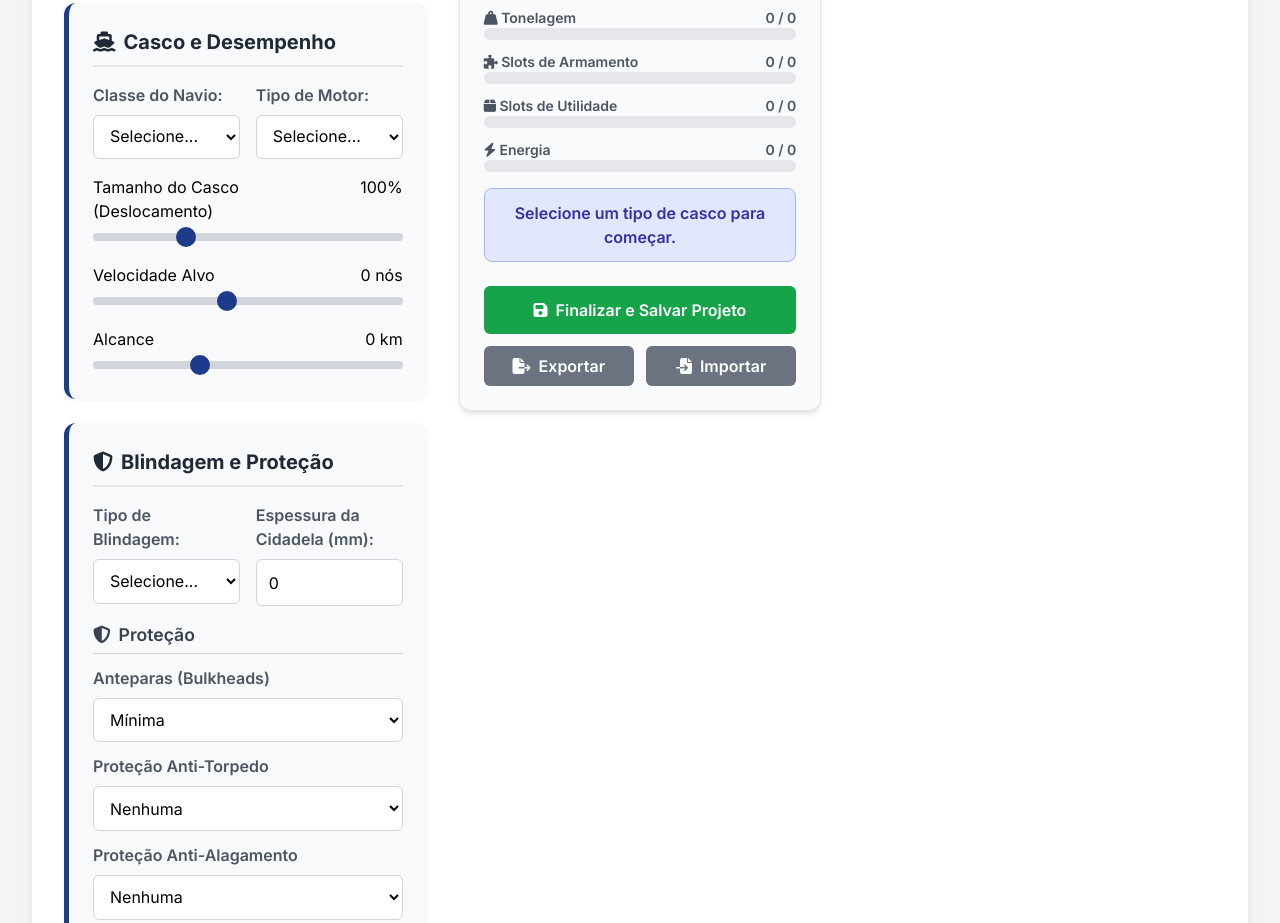
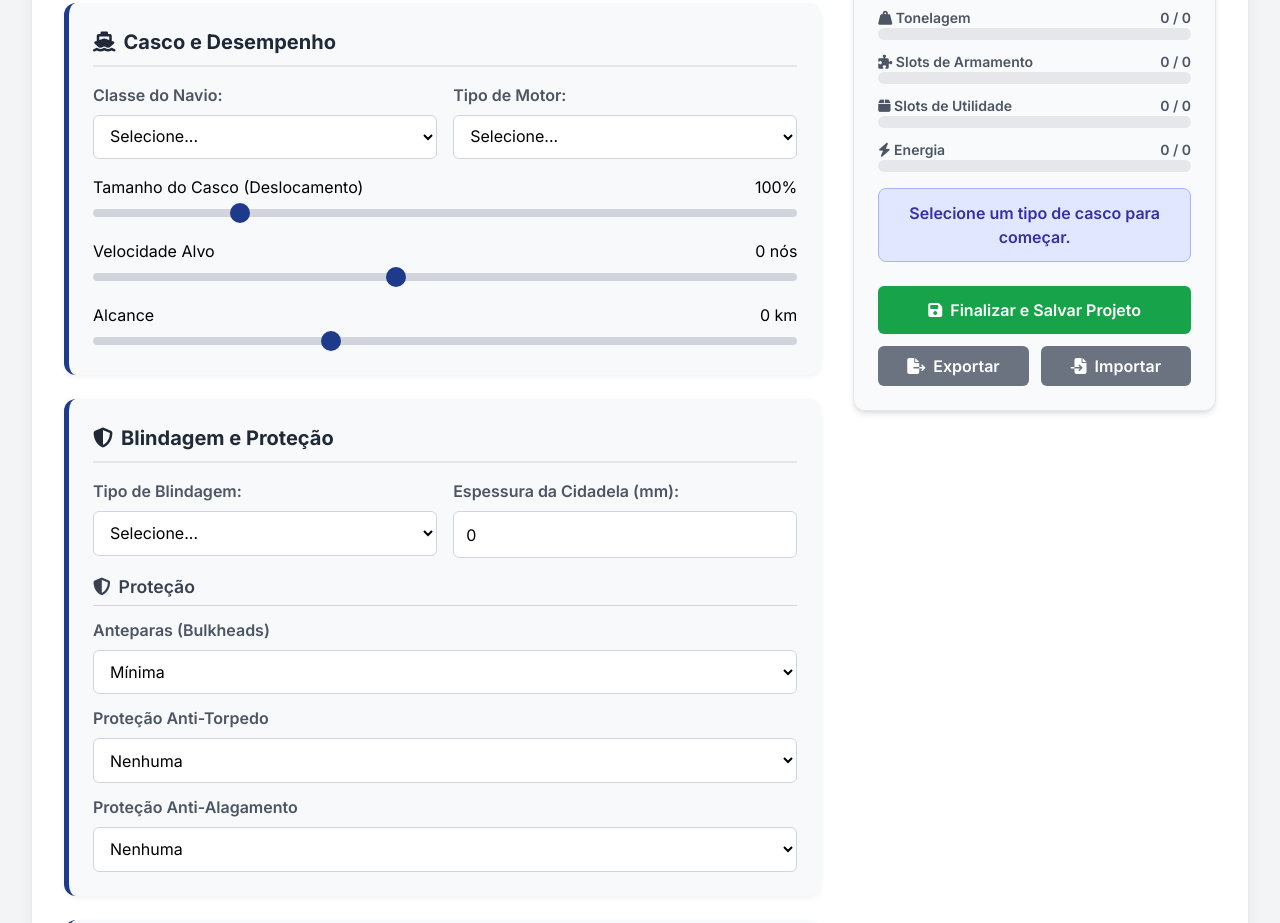
Before and after one commit to Tokochev23/War-1918-Marinha, a plain HTML site: page index.html in a window 1280 px wide. Shown: the part 485-1408 px from the top of the page. Drawn offline with nearby package versions, Linux system fonts and the light colour scheme; no server answers.

Commit message:
Update index.html

```diff
--- a/index.html
+++ b/index.html
@@ -18,7 +18,7 @@
 
         <main class="main-content grid grid-cols-1 lg:grid-cols-3 gap-8 p-8 bg-white rounded-b-xl shadow-lg">
             <!-- PAINEL DE OPÇÕES (ESQUERDA) -->
-            <div class="lg-col-span-2 space-y-6">
+            <div class="lg:col-span-2 space-y-6">
 
                 <section class="form-section">
                     <h3 class="section-title"><i class="fas fa-file-signature mr-2"></i>Informações Básicas</h3>
@@ -53,7 +53,7 @@
                     <div class="space-y-4 mt-4">
                         <div class="slider-group">
                             <label for="displacement_slider" class="flex justify-between"><span>Tamanho do Casco (Deslocamento)</span><span id="displacement_value_label">100%</span></label>
-                            <input type="range" id="displacement_slider" min="80" max="150" value="100" class="w-full slider-style">
+                            <input type="range" id="displacement_slider" min="80" max="180" value="100" class="w-full slider-style">
                         </div>
                         <div class="slider-group">
                             <label for="speed_slider" class="flex justify-between"><span>Velocidade Alvo</span><span id="speed_value_label">0 nós</span></label>
@@ -75,7 +75,7 @@
                         </div>
                         <div class="form-group">
                             <label for="armor_thickness">Espessura da Cidadela (mm):</label>
-                            <input type="number" id="armor_thickness" min="0" max="500" value="0" step="10" class="input-style">
+                            <input type="number" id="armor_thickness" min="0" max="650" value="0" step="10" class="input-style">
                         </div>
                     </div>
                     <div id="protection_components" class="mt-4 space-y-3"></div>
```
